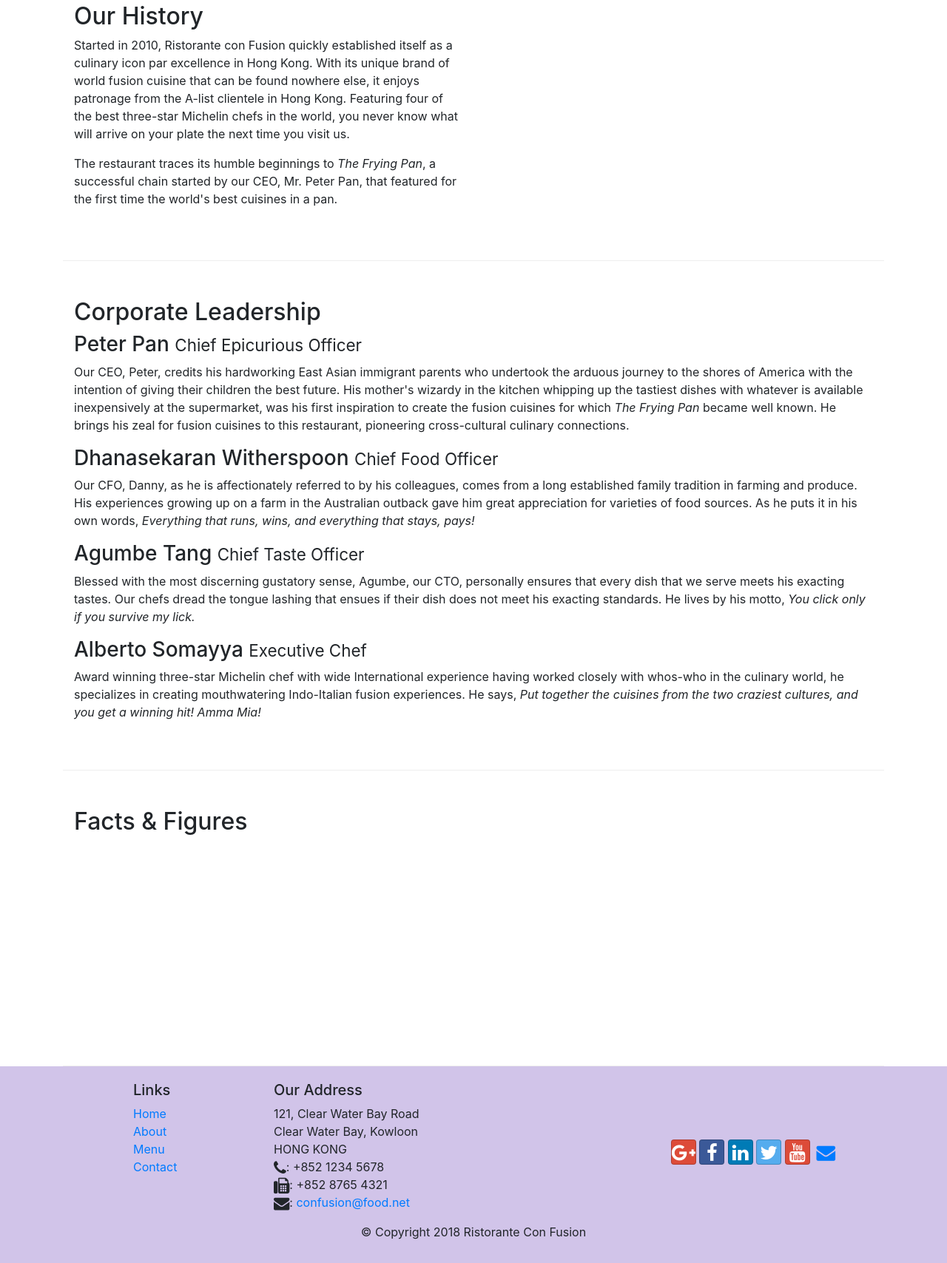
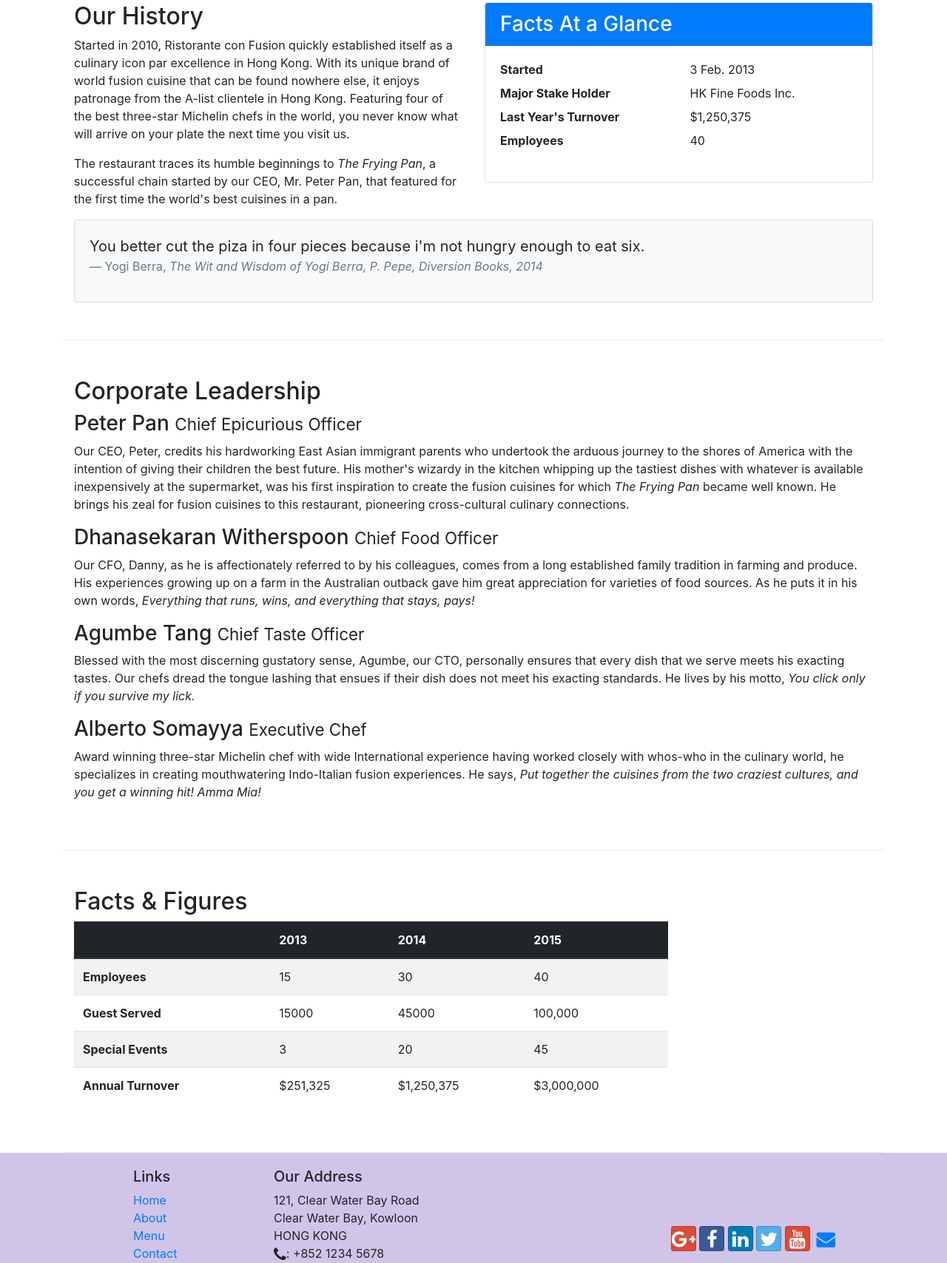
Before and after one commit to HamzaSaleem2008/conFusion, a website: page aboutus.html in a window 1280 px wide. Shown: the part 462-2170 px from the top of the page at 74% size. Drawn offline with nearby package versions, Linux system fonts and the light colour scheme.

Commit message:
Tables and Cards

```diff
--- a/aboutus.html
+++ b/aboutus.html
@@ -64,7 +64,36 @@
                 <p>Started in 2010, Ristorante con Fusion quickly established itself as a culinary icon par excellence in Hong Kong. With its unique brand of world fusion cuisine that can be found nowhere else, it enjoys patronage from the A-list clientele in Hong Kong.  Featuring four of the best three-star Michelin chefs in the world, you never know what will arrive on your plate the next time you visit us.</p>
                 <p>The restaurant traces its humble beginnings to <em>The Frying Pan</em>, a successful chain started by our CEO, Mr. Peter Pan, that featured for the first time the world's best cuisines in a pan.</p>
             </div>
-            <div>
+            <div class="col-sm">
+                <div class="card">
+                    <h3 class="card-header bg-primary text-white">Facts At a Glance</h3>
+                    <div class="card-body">
+                        <dl class="row">
+                            <dt class="col-6">Started</dt>
+                            <dd class="col-6">3 Feb. 2013</dd>
+                            <dt class="col-6">Major Stake Holder</dt>
+                             <dd class="col-6">HK Fine Foods Inc.</dd>
+                             <dt class="col-6">Last Year's Turnover</dt>
+                             <dd class="col-6">$1,250,375</dd>
+                             <dt class="col-6">Employees</dt>
+                             <dd class="col-6">40</dd>
+                        </dl>
+                    </div>
+                </div>
+            </div>
+            <div class="col-12">
+                <div class="card card-body bg-light">
+                    <blockquote class="blockquote" cite="http://">
+                        <p class="mb-0">You better cut the piza in four pieces
+                            because i'm not hungry enough to eat six.
+                        </p>
+                        <footer class="blockquote-footer">Yogi Berra,
+                            <cite title="Source Title">The Wit and Wisdom of
+                                Yogi Berra, P. Pepe, Diversion Books, 2014
+                            </cite>
+                        </footer>
+                    </blockquote>
+                </div>
             </div>
         </div>
 
@@ -85,7 +114,44 @@
        <div class="row row-content">
           <div class="col-12 col-sm-9">
               <h2>Facts &amp; Figures</h2>
-
+              <div class="table-responsive">
+                <table class="table table-striped">
+                  <thead class="thead-dark">
+                      <tr>
+                        <th>&nbsp;</th>
+                        <th>2013</th>
+                        <th>2014</th>
+                        <th>2015</th>
+                      </tr>
+                  </thead>
+                  <tbody>
+                     <tr>
+                       <th>Employees</th>
+                       <td>15</td>
+                       <td>30</td>
+                       <td>40</td>
+                     </tr>
+                     <tr>
+                       <th>Guest Served</th>
+                       <td>15000</td>
+                       <td>45000</td>
+                       <td>100,000</td>
+                     </tr>
+                     <tr>
+                       <th>Special Events</th>
+                       <td>3</td>
+                       <td>20</td>
+                       <td>45</td>
+                     </tr>
+                     <tr>
+                       <th>Annual Turnover</th>
+                       <td>$251,325</td>
+                       <td>$1,250,375</td>
+                       <td>$3,000,000</td>
+                     </tr>
+                  </tbody>
+                </table>
+              </div>
           </div>
           <div class="col-12 col-sm-3">
 
```
